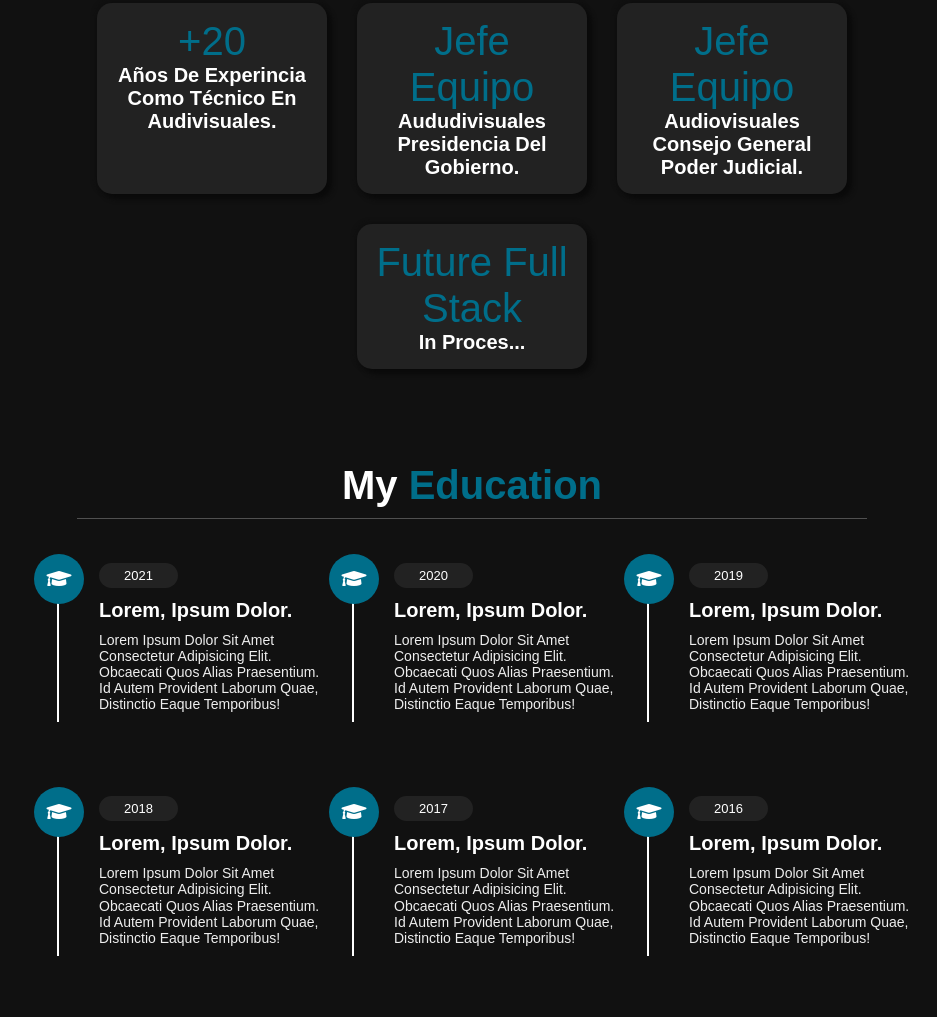
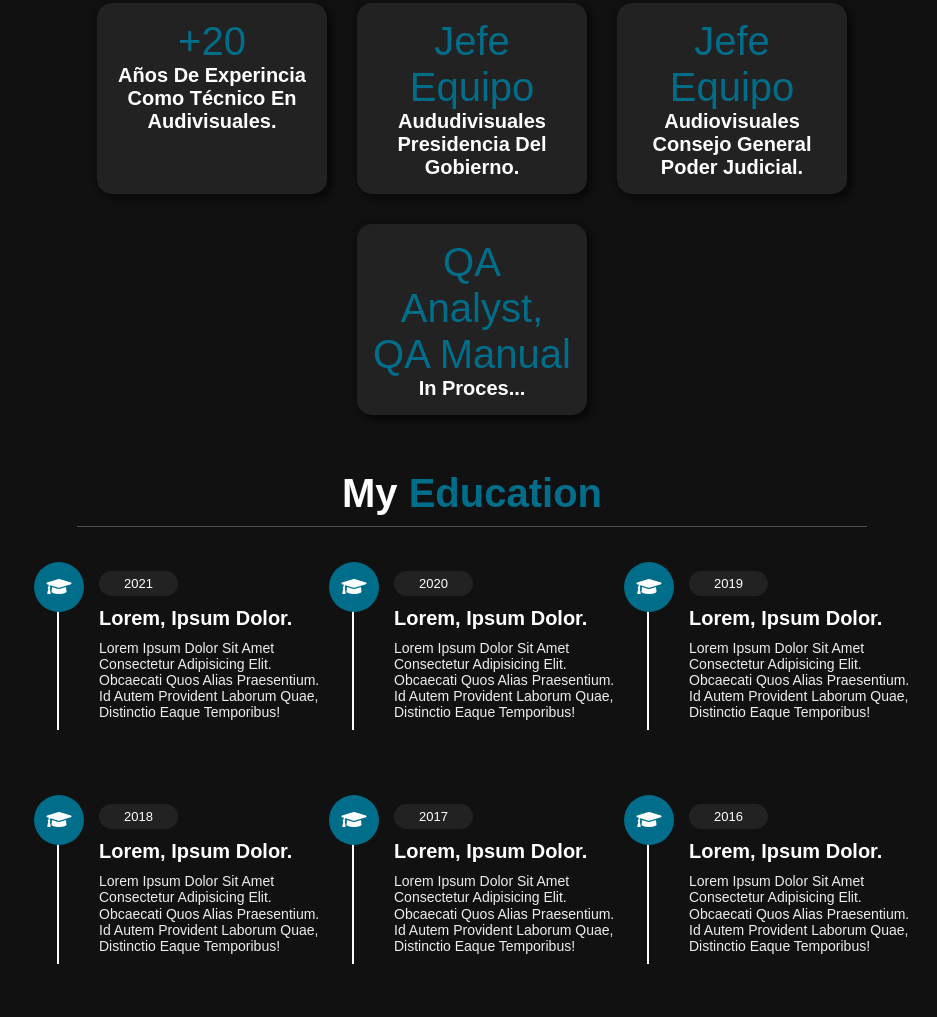
Before and after one commit to Darogon01/PortFolio_DashBoard, a plain HTML site: page index.html in a window 1280 px wide. Shown: the part 1158-2175 px from the top of the page, without its empty margins (343-1280 px from the left). Drawn offline with nearby package versions, Linux system fonts and the light colour scheme.

Commit message:
Change Data2

```diff
--- a/index.html
+++ b/index.html
@@ -92,7 +92,7 @@
         </div>
 
         <div class="box">
-            <span>future full stack</span>
+            <span>QA Analyst, QA Manual</span>
             <h3>in proces...</h3>
         </div>
 
```
